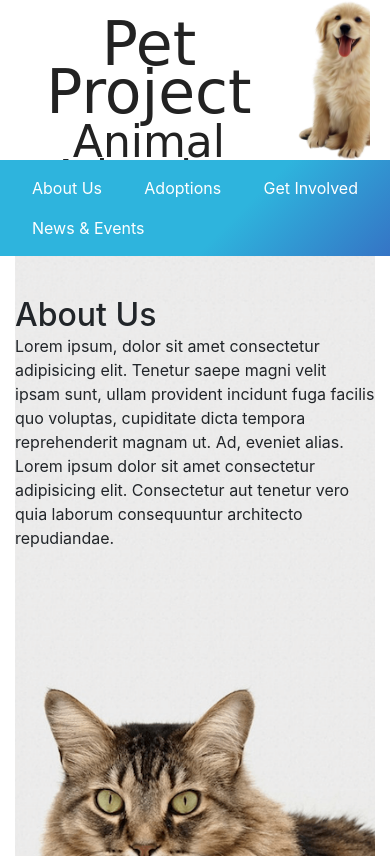
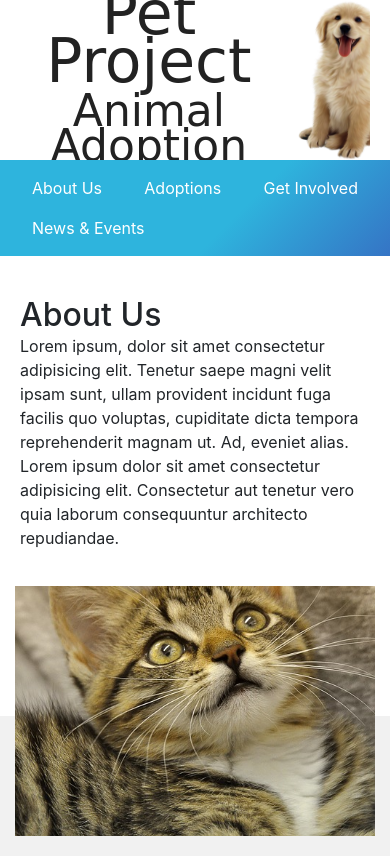
Before and after one commit to andyaylward/Andy-Aylward-CPNT-Assignment-4, a plain HTML site: page about.html in a window 390 px wide. Drawn offline with nearby package versions, Linux system fonts and the light colour scheme; a web font is replaced by a local one.

Commit message:
Linked pages. Fixed Titles

```diff
--- a/about.html
+++ b/about.html
@@ -8,7 +8,7 @@
     <link rel="stylesheet" href="styles.css">
     <link href="https://fonts.googleapis.com/css?family=Rancho" rel="stylesheet">
     <link rel="stylesheet" href="https://use.fontawesome.com/releases/v5.3.1/css/all.css" integrity="sha384-mzrmE5qonljUremFsqc01SB46JvROS7bZs3IO2EmfFsd15uHvIt+Y8vEf7N7fWAU" crossorigin="anonymous">
-    <title>Pet Project Animal Adoption - About</title>
+    <title>Pet Project - About</title>
 </head>
 <body>
     <section class="container header-container">
@@ -27,18 +27,19 @@
         <!-- * * * * * * * NAVIGATION * * * * * * * -->
         <nav class="navbar navbar-expand-lg navbar-light">
                 <a class="navbar navlinks" href="about.html">About Us</a>
-                <a class="navbar navlinks" href="#">Adoptions</a>
+                <a class="navbar navlinks" href="adoptions.html">Adoptions</a>
                 <a class="navbar navlinks" href="#">Get Involved</a>
                 <a class="navbar navlinks" href="#">News & Events</a>
         </nav>
 
-        <div class="container main-container">
-            <div class='about-img-container'>
-                <div class="about-img">
-                    <div class="about-content"></div>
-                        <h2>About Us</h2>
-                        <p>Lorem ipsum, dolor sit amet consectetur adipisicing elit. Tenetur saepe magni velit ipsam sunt, ullam provident incidunt fuga facilis quo voluptas, cupiditate dicta tempora reprehenderit magnam ut. Ad, eveniet alias. Lorem ipsum dolor sit amet consectetur adipisicing elit. Consectetur aut tenetur vero quia laborum consequuntur architecto repudiandae.</p>
-                    </div>
+        <div class="container about-container">
+            <div class="row">
+                <div class="about-content col-lg-6 cold-md-12">
+                    <h2>About Us</h2>
+                    <p>Lorem ipsum, dolor sit amet consectetur adipisicing elit. Tenetur saepe magni velit ipsam sunt, ullam provident incidunt fuga facilis quo voluptas, cupiditate dicta tempora reprehenderit magnam ut. Ad, eveniet alias. Lorem ipsum dolor sit amet consectetur adipisicing elit. Consectetur aut tenetur vero quia laborum consequuntur architecto repudiandae.</p>
+                </div>
+                <div class='about-img-container col-lg-6 cold-md-12'>
+                    <div class="about-img"></div>
                 </div>
             </div>
         </div>
--- a/styles.css
+++ b/styles.css
@@ -27,6 +27,7 @@ header {
     width: 100%;
     display: flex;
     justify-content: space-between;
+    align-items: center;
 }
 
 header a:hover {
@@ -76,6 +77,10 @@ h1 {
     color: white;
 }
 
+.nav-container {
+    background-color: white;
+    padding: 0;
+}
 /* * * * * * * * * * * * * * *
  * * * * * *  HERO  * * * * * *
  * * * * * * * * * * * * * * */
@@ -254,13 +259,18 @@ h1 {
  /* * * * * * * * * * * * *
  * * * * * * ABOUT  * * * *
  * * * * * * * * * * * * * */
+.about-container {
+    padding-top: 20px;
+    padding-bottom: 20px;
+}
+
 
 .about-img-container {
-    height: 600px;
+    height: 500px;
 }
 
 .about-img {
-    background-image: url('./imgs/cat2.png');
+    background-image: url('./imgs/cat2.jpg');
     background-size: cover;
     background-position: 40%, 40%;
     width: 100%;
@@ -269,17 +279,33 @@ h1 {
 
 .about-content {
     padding: 20px;
-    margin-left: 10px;
-    margin-right: 10px;
 }
 
-/* ADD TO NAV */
-.nav-container {
-    background-color: white;
-    padding: 0;
+
+@media (max-width: 991px) {
+    .about-img-container {
+        max-height: 250px;
+    }
+
+    .about-img {
+        background-position: 0 30%;
+    }
 }
 
-/* ADOPTION PAGE */
+@media (max-width: 768px) {
+   .about-img-container {
+       max-height: 250px;
+   }
+
+   .about-img {
+       background-position: 0px -130px;
+   }
+}
+
+/* * * * * * * * * * * * *
+ * * * * * * ADOPTION  * * *
+ * * * * * * * * * * * * * */
+
 .card-container {
     background: white;
     padding-top: 20px;
```
Also changed, not shown: adoptions.html (+12 -7 lines), index.html (+1 -1 lines), imgs/cat2.jpg (added), imgs/cat2.png (deleted).
